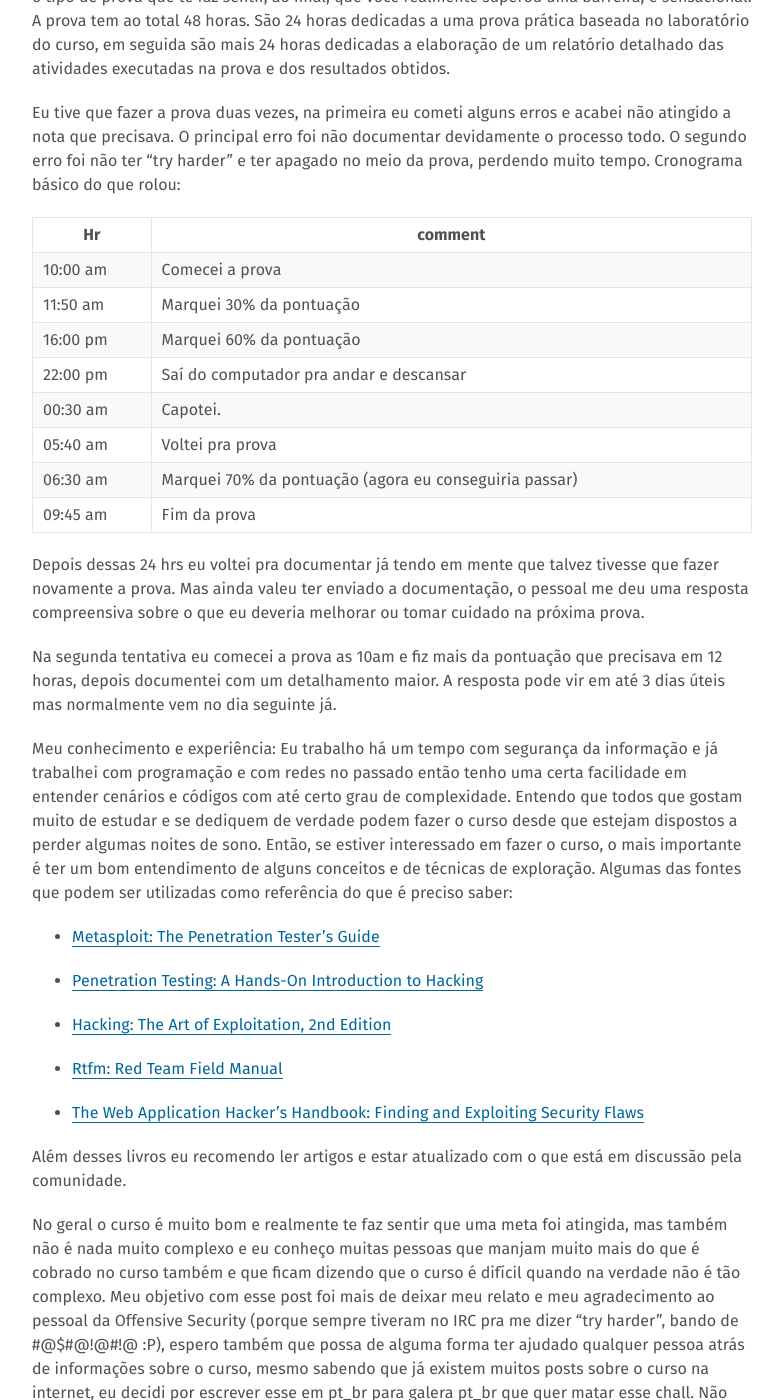
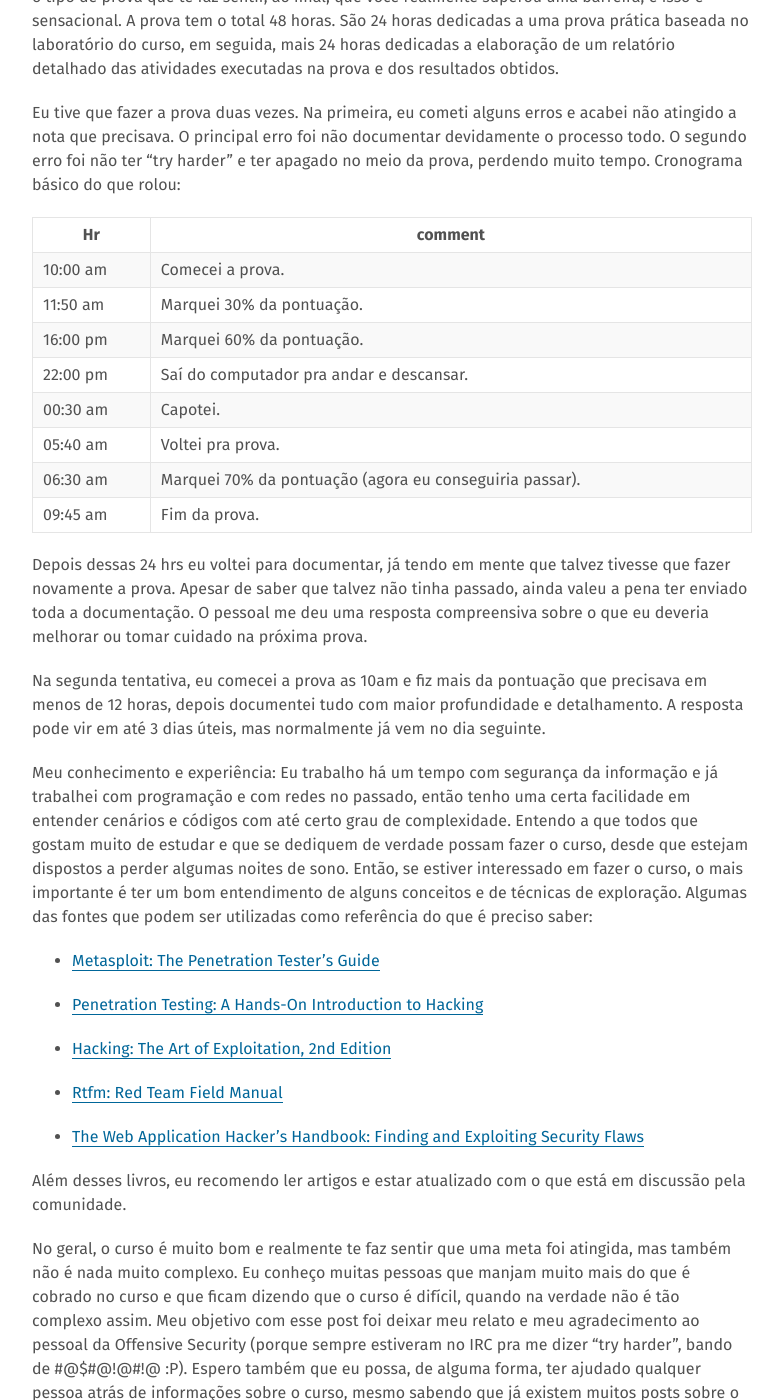
Before and after one commit to rtfm-ctf/rtfm-ctf.github.io, a Jekyll site: the page built from _posts/2017-04-15-PWN-PATH-TO-OSCP.MD, in a window 1280 px wide and 1400 px high, scrolled down 1837 px. Shown: the whole window, without its empty margins (248-1031 px from the left). Built offline with Jekyll 4.4.1, drawn with Linux system fonts in a browser that asks for light colours; some of the changed text lies outside the part shown.

Commit message:
Update 2017-04-15-PWN-PATH-TO-OSCP.MD

```diff
--- a/_posts/2017-04-15-PWN-PATH-TO-OSCP.MD
+++ b/_posts/2017-04-15-PWN-PATH-TO-OSCP.MD
@@ -6,50 +6,49 @@ keywords: oscp, pwk, rtfm, offsec, review, away
 tags: [OSCP]
 ---
 
-### Sobre o PWK - Path to OSCP
+### Sobre o PWK [OSCP] - The [a]way to success!
 
-Bom, resolvi escrever esse pequeno texto e dar minha opinião sobre o reconhecido curso da Offensive Security, o PWK, um dos cursos mais desafiadores aí entre os cursos de "intro" no desenvolvimento das técnicas que um profissional precisa ter para executar testes de invasão (pentest).
-Primeiramente, se o leitor pensa que este é um curso e prova para poucos e que ele tem um nível de dificuldade muito elevado, em resposta curta podemos afirmar que talvez e não.
-Na realidade o curso não é difícil, ele é complicado, trabalhoso e exige boas horas investidas para conseguir resultado. A prova é difícil mas apenas se você não se preparar bem, não é uma prova impossível (na realidade, é de longe a prova mais divertida que eu já fiz até o momento). É um curso muito interessante e que valeu muito o investimento, então recomendo, por exemplo, que entre CEH e OSCP as pessoas escolham pelo OSCP.
+Bom... resolvi escrever esse pequeno texto e dar minha opinião sobre o reconhecido curso da Offensive Security, o PWK, um dos cursos mais desafiadores aí entre os cursos de “intro” no desenvolvimento das técnicas que um profissional precisa ter para executar testes de invasão (pentest).
+Primeiramente, se o leitor pensa que este é um curso e prova para poucos e que ele tem um nível de dificuldade muito elevado, em resposta curta podemos afirmar que talvez e não. Na realidade o curso não é difícil. Ele é complicado, trabalhoso e exige boas horas investidas para conseguir resultado. A prova é difícil, mas apenas se você não se preparar bem. Não é uma prova impossível (na realidade, é de longe a prova mais divertida que eu já fiz até o momento). É um curso muito interessante e que valeu muito o investimento, então recomendo, por exemplo, que entre CEH e OSCP as pessoas escolham pelo OSCP.
 
 ### O Curso
 O curso nada mais é que a reserva de um período para acesso ao laboratório de treinamento (contendo em torno de 60 sistemas vulneráveis) + material de estudos (vídeos e PDF).
 Não tem instrutor nenhum, apenas você e o suporte da OffSec.
-O material é bem completo mas o conhecimento aplicado no laboratório exige uns 40% a mais do que está no material.
-Não é um curso indicado para quem não consegue aprender por conta e nunca vai ser, a ideia por trás do curso é que você consiga entender conceitos e adaptar aos diferentes cenários que um pentester pode enfrentar, sem que alguém diga o que deve ser feito. Um outro detalhe importante é que há uma recomendação forte de que o estudante saiba razoavelmente Inglês, já que tudo no curso é em Inglês.
+O material é bem completo mas o conhecimento aplicado no laboratório exige uns 40% a mais do que está no material. Não é um curso indicado para quem não consegue aprender por conta (e nunca vai ser). A ideia por trás do curso é que você consiga entender conceitos e adaptar aos diferentes cenários que um pentester pode enfrentar, sem que alguém diga o que deve ser feito. Um outro detalhe importante é que há uma recomendação forte de que o estudante saiba razoavelmente Inglês, já que tudo no curso é 100% na língua inglesa.
 
 ![PWK Laboratório](https://www.offensive-security.com/images/pwk-lab-net-intro1.png)
 
 ### Tempo de Curso
-Eu passei uns meses aguardando o melhor momento para fazer o curso, pelos reviews que lemos em inglês podemos chegar a conclusão de que há uma necessidade muito grande de dedicação de horas para completar os desafios, então escolhi e recomendo pegar o período de férias de trabalho/faculdade/escola.
+Eu passei alguns meses aguardando o melhor momento para fazer o curso, pelos reviews que lemos em inglês podemos chegar à conclusão de que há uma necessidade muito grande de dedicação de horas para completar os desafios, então escolhi, e recomendo, pegar o período de férias de trabalho/faculdade/escola.
 *  Agendei o inicio do curso para 25 de dezembro de 2016, reservando 60 dias de curso, como o pessoal indica.
 *  Durante as férias, dediquei de 8 a 10 horas do dia pwning no laboratório. As férias duraram 2 semanas, logo em seguida tive que voltar ao trabalho, então passei a dedicar de 5 a 6 horas por dia. Os fins de semana foram todos fazendo lab.
-Levando esse ritmo é possível comprometer todos os alvos disponíveis no laboratório com uma sobra de 2 semanas para acabar o tempo de acesso.
+Levando esse ritmo, é possível comprometer todos os alvos disponíveis no laboratório com uma sobra de 2 semanas para acabar o tempo de acesso.
 
 ### A prova
-Não posso dar muitos detalhes sobre a prova, o que posso afirmar com certeza é que foi a prova mais divertida que eu já fiz até o momento. É melhor do que qualquer prova escrita/assinalada, é o tipo de prova que te faz sentir, ao final, que você realmente superou uma barreira, é sensacional. A prova tem ao total 48 horas. São 24 horas dedicadas a uma prova prática baseada no laboratório do curso, em seguida são mais 24 horas dedicadas a elaboração de um relatório detalhado das atividades executadas na prova e dos resultados obtidos.
+Não posso dar muitos detalhes sobre a prova, o que posso afirmar com certeza é que foi a prova mais divertida que eu já fiz até o momento. É melhor do que qualquer prova escrita/assinalada, é o tipo de prova que te faz sentir, ao final, que você realmente superou uma barreira, e isso é sensacional. A prova tem o total 48 horas. São 24 horas dedicadas a uma prova prática baseada no laboratório do curso, em seguida, mais 24 horas dedicadas a elaboração de um relatório detalhado das atividades executadas na prova e dos resultados obtidos.
 
-Eu tive que fazer a prova duas vezes, na primeira eu cometi alguns erros e acabei não atingido a nota que precisava. O principal erro foi não documentar devidamente o processo todo. O segundo erro foi não ter "try harder" e ter apagado no meio da prova, perdendo muito tempo.
+Eu tive que fazer a prova duas vezes. Na primeira, eu cometi alguns erros e acabei não atingido a nota que precisava. O principal erro foi não documentar devidamente o processo todo. O segundo erro foi não ter “try harder” e ter apagado no meio da prova, perdendo muito tempo.
 Cronograma básico do que rolou:
 
 | Hr | comment |
 | ------ | ------ |
-| 10:00 am | Comecei a prova |
-| 11:50 am | Marquei 30% da pontuação |
-| 16:00 pm | Marquei 60% da pontuação |
-| 22:00 pm | Saí do computador pra andar e descansar |
+| 10:00 am | Comecei a prova. |
+| 11:50 am | Marquei 30% da pontuação. |
+| 16:00 pm | Marquei 60% da pontuação. |
+| 22:00 pm | Saí do computador pra andar e descansar. |
 | 00:30 am | Capotei. |
-| 05:40 am | Voltei pra prova |
-| 06:30 am | Marquei 70% da pontuação (agora eu conseguiria passar) |
-| 09:45 am | Fim da prova |
+| 05:40 am | Voltei pra prova. |
+| 06:30 am | Marquei 70% da pontuação (agora eu conseguiria passar). |
+| 09:45 am | Fim da prova. |
 
-Depois dessas 24 hrs eu voltei pra documentar já tendo em mente que talvez tivesse que fazer novamente a prova. Mas ainda valeu ter enviado a documentação, o pessoal me deu uma resposta compreensiva sobre o que eu deveria melhorar ou tomar cuidado na próxima prova.
+Depois dessas 24 hrs eu voltei para documentar, já tendo em mente que talvez tivesse que fazer novamente a prova. Apesar de saber que talvez não tinha passado, ainda valeu a pena ter enviado toda a documentação. O pessoal me deu uma resposta compreensiva sobre o que eu deveria melhorar ou tomar cuidado na próxima prova.
 
-Na segunda tentativa eu comecei a prova as 10am e fiz mais da pontuação que precisava em 12 horas, depois documentei com um detalhamento maior.
-A resposta pode vir em até 3 dias úteis mas normalmente vem no dia seguinte já.
+Na segunda tentativa, eu comecei a prova as 10am e fiz mais da pontuação que precisava em menos de 12 horas, depois documentei tudo com maior profundidade e detalhamento.
+A resposta pode vir em até 3 dias úteis, mas normalmente já vem no dia seguinte.
+
 
 Meu conhecimento e experiência:
-Eu trabalho há um tempo com segurança da informação e já trabalhei com programação e com redes no passado então tenho uma certa facilidade em entender cenários e códigos com até certo grau de complexidade. Entendo que todos que gostam muito de estudar e se dediquem de verdade podem fazer o curso desde que estejam dispostos a perder algumas noites de sono. Então, se estiver interessado em fazer o curso, o mais importante é ter um bom entendimento de alguns conceitos e de técnicas de exploração. Algumas das fontes que podem ser utilizadas como referência do que é preciso saber:
+Eu trabalho há um tempo com segurança da informação e já trabalhei com programação e com redes no passado, então tenho uma certa facilidade em entender cenários e códigos com até certo grau de complexidade. Entendo a que todos que gostam muito de estudar e que se dediquem de verdade possam fazer o curso, desde que estejam dispostos a perder algumas noites de sono. Então, se estiver interessado em fazer o curso, o mais importante é ter um bom entendimento de alguns conceitos e de técnicas de exploração. Algumas das fontes que podem ser utilizadas como referência do que é preciso saber:
 
 * [Metasploit: The Penetration Tester's Guide]
 
@@ -61,9 +60,10 @@ Eu trabalho há um tempo com segurança da informação e já trabalhei com prog
 
 * [The Web Application Hacker's Handbook: Finding and Exploiting Security Flaws]
 
-Além desses livros eu recomendo ler artigos e estar atualizado com o que está em discussão pela comunidade.
+Além desses livros, eu recomendo ler artigos e estar atualizado com o que está em discussão pela comunidade.
 
-No geral o curso é muito bom e realmente te faz sentir que uma meta foi atingida, mas também não é nada muito complexo e eu conheço muitas pessoas que manjam muito mais do que é cobrado no curso também e que ficam dizendo que o curso é difícil quando na verdade não é tão complexo. Meu objetivo com esse post foi mais de deixar meu relato e meu agradecimento ao pessoal da Offensive Security (porque sempre tiveram no IRC pra me dizer "try harder", bando de #@$#@!@#!@ :P), espero também que possa de alguma forma ter ajudado qualquer pessoa atrás de informações sobre o curso, mesmo sabendo que já existem muitos posts sobre o curso na internet, eu decidi por escrever esse em pt_br para galera pt_br que quer matar esse chall. Não me fez melhor que ninguém e não vai fazer ninguém melhor que ninguém na cena de sec mas é uma certificação bem diferente das outras.
+No geral, o curso é muito bom e realmente te faz sentir que uma meta foi atingida, mas também não é nada muito complexo. Eu conheço muitas pessoas que manjam muito mais do que é cobrado no curso e que ficam dizendo que o curso é difícil, quando na verdade não é tão complexo assim. Meu objetivo com esse post foi deixar meu relato e meu agradecimento ao pessoal da Offensive Security (porque sempre estiveram no IRC pra me dizer “try harder”, bando de #@$#@!@#!@ :P). Espero também que eu possa, de alguma forma, ter ajudado qualquer pessoa atrás de informações sobre o curso, mesmo sabendo que já existem muitos posts sobre o curso na internet, eu decidi escrever esse em pt_br para galera pt_br que quer matar esse chall. Não me fez melhor que ninguém e não vai fazer ninguém melhor que ninguém. Na cena de sec, a OSCP é uma certificação bem diferente das outras e vale a pena estudar.
+
 
 away.ca
 
```
